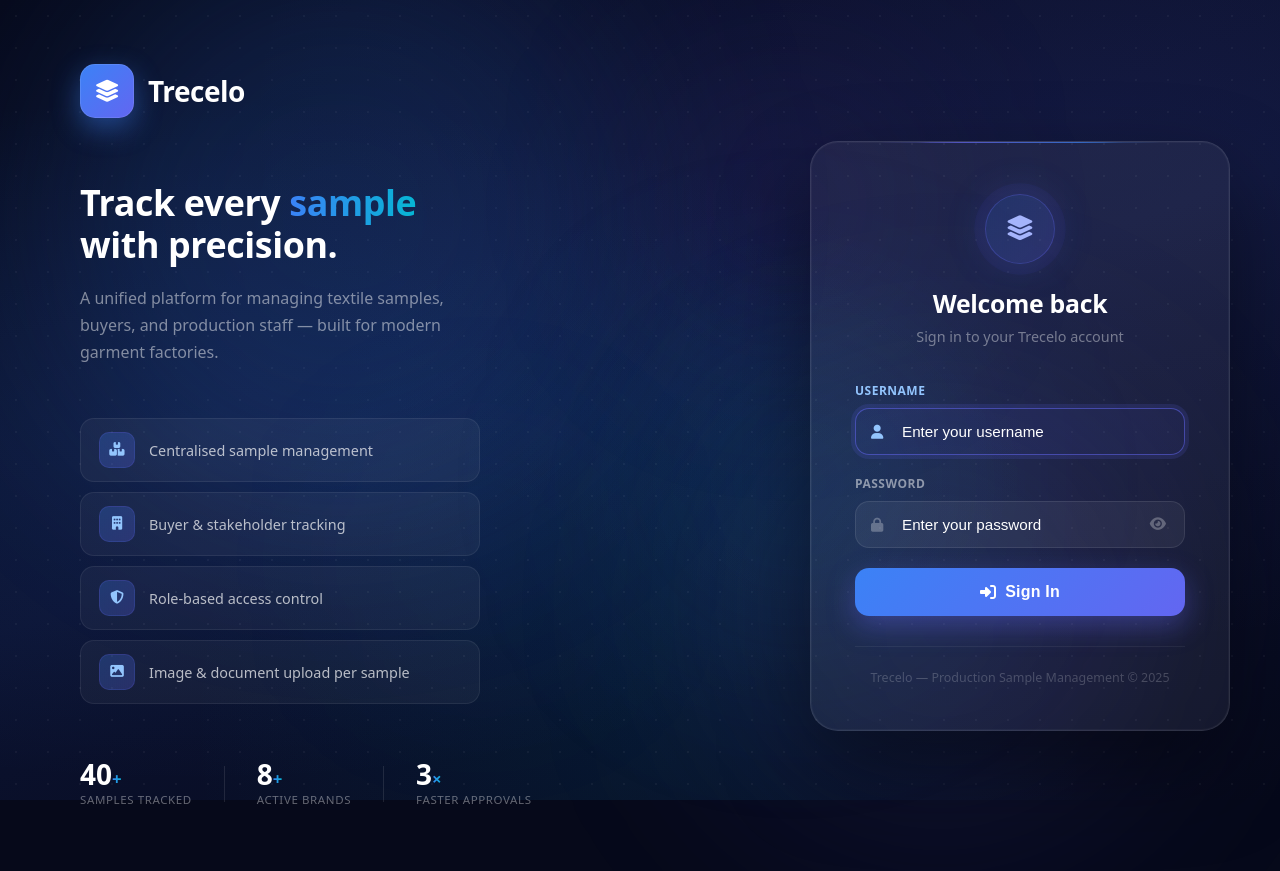
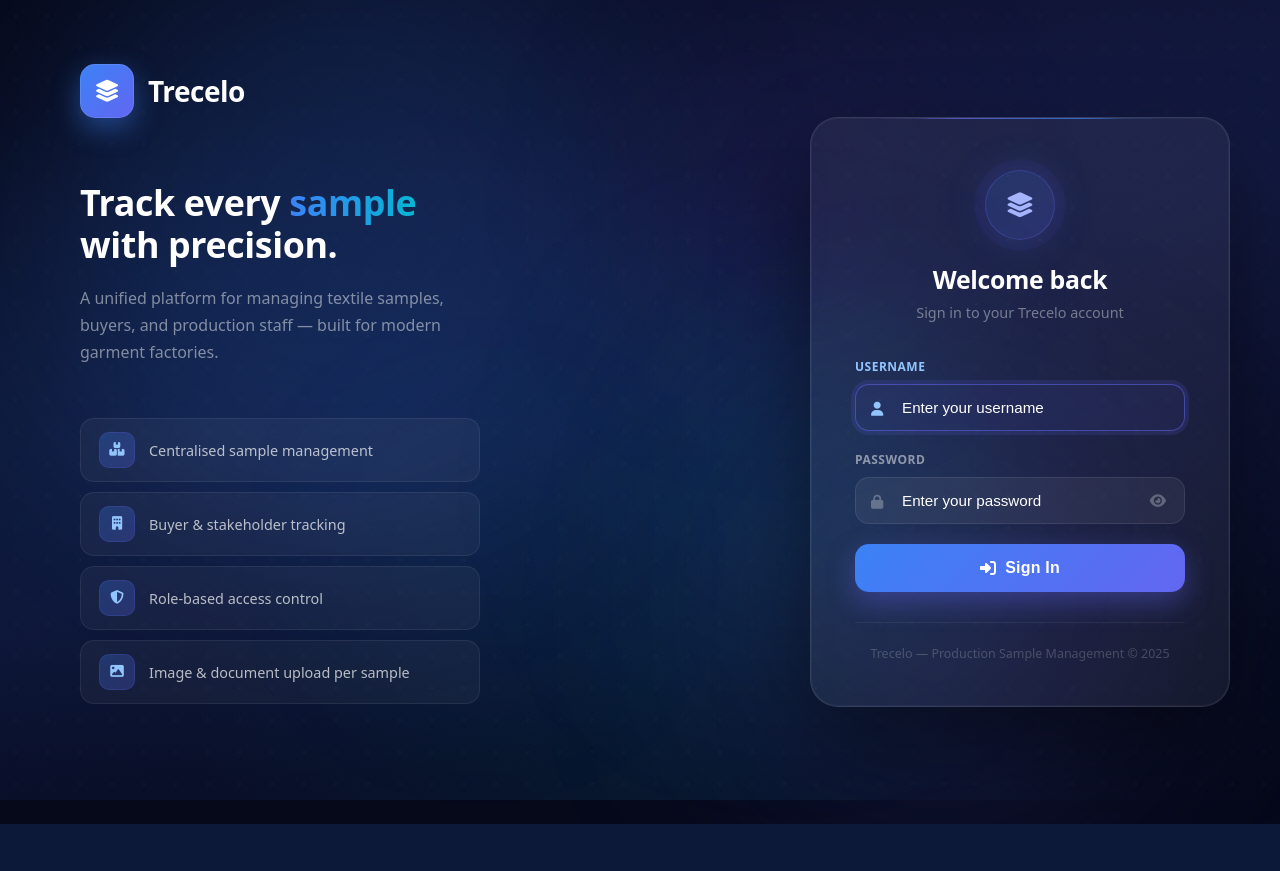
Before and after one commit to jahidshawon19/trecelo, a Django app: page / in a window 1280 px wide. After the commit the page ends 824 px from the top, so only its background shows below. Run offline with Django 5.2, Linux system fonts and the light colour scheme.

Commit message:
Remove stats strip from login page
Co-Authored-By: Claude Sonnet 4.6 <noreply@anthropic.com>

```diff
--- a/templates/login.html
+++ b/templates/login.html
@@ -165,22 +165,6 @@
     }
     .feat-text { font-size: .9rem; color: rgba(255,255,255,.7); font-weight: 500; }
 
-    /* Stats strip */
-    .stats { display: flex; gap: 32px; align-items: center; }
-    .stat-div { width: 1px; height: 36px; background: rgba(255,255,255,.1); }
-    .stat-num {
-      font-size: 1.75rem; font-weight: 800; color: #fff; line-height: 1;
-    }
-    .stat-num em {
-      font-style: normal; font-size: 1.05rem; font-weight: 600;
-      background: linear-gradient(90deg, var(--blue), var(--cyan));
-      -webkit-background-clip: text; -webkit-text-fill-color: transparent;
-      background-clip: text;
-    }
-    .stat-lbl {
-      font-size: .72rem; color: rgba(255,255,255,.38); font-weight: 500;
-      text-transform: uppercase; letter-spacing: .6px; margin-top: 4px;
-    }
 
     /* ══════════════════════════════════════════════════════════
        RIGHT PANEL
@@ -470,22 +454,6 @@
         </div>
       </div>
 
-      <div class="stats">
-        <div class="stat-item">
-          <div class="stat-num">40<em>+</em></div>
-          <div class="stat-lbl">Samples tracked</div>
-        </div>
-        <div class="stat-div"></div>
-        <div class="stat-item">
-          <div class="stat-num">8<em>+</em></div>
-          <div class="stat-lbl">Active brands</div>
-        </div>
-        <div class="stat-div"></div>
-        <div class="stat-item">
-          <div class="stat-num">3<em>×</em></div>
-          <div class="stat-lbl">Faster approvals</div>
-        </div>
-      </div>
 
     </div>
 
```
